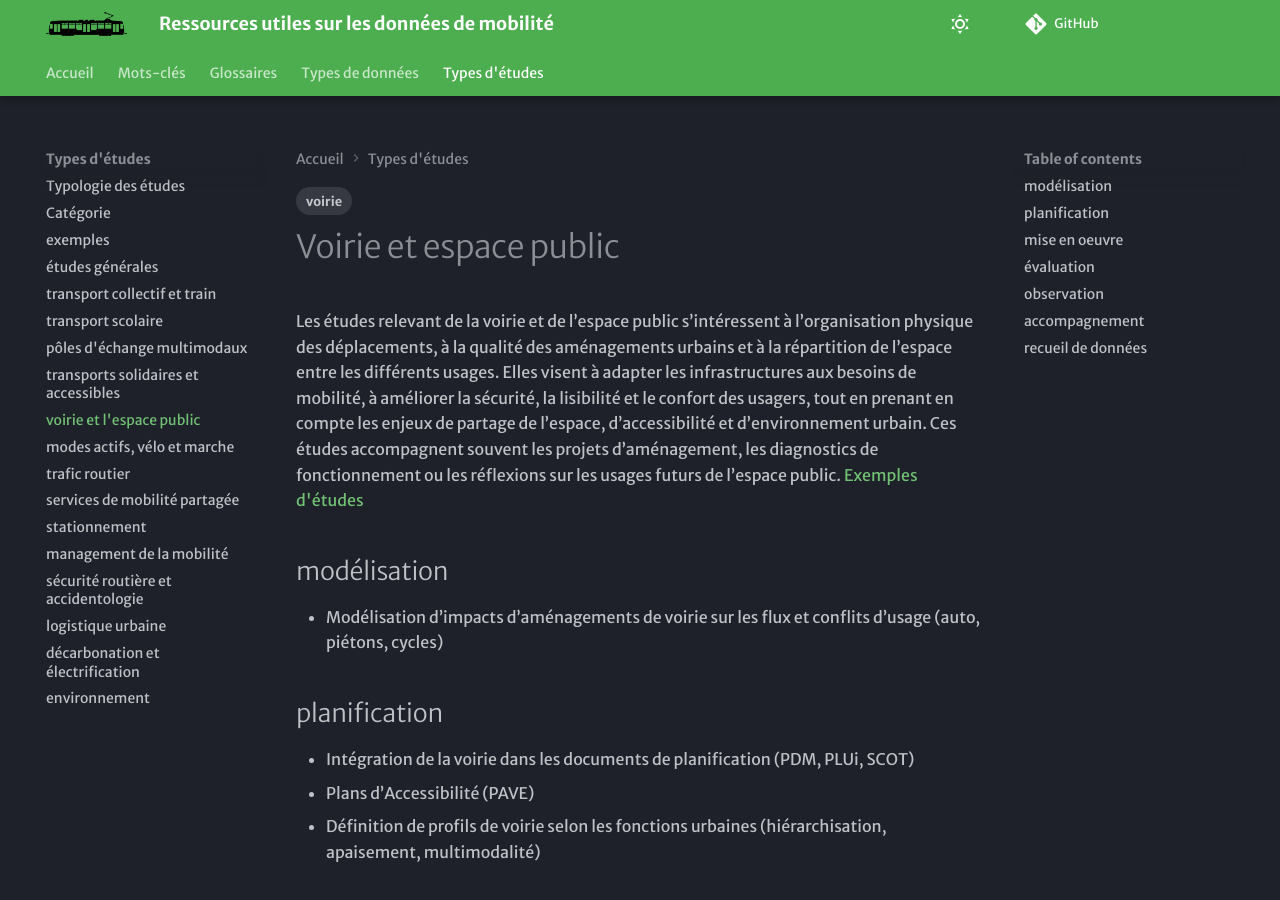
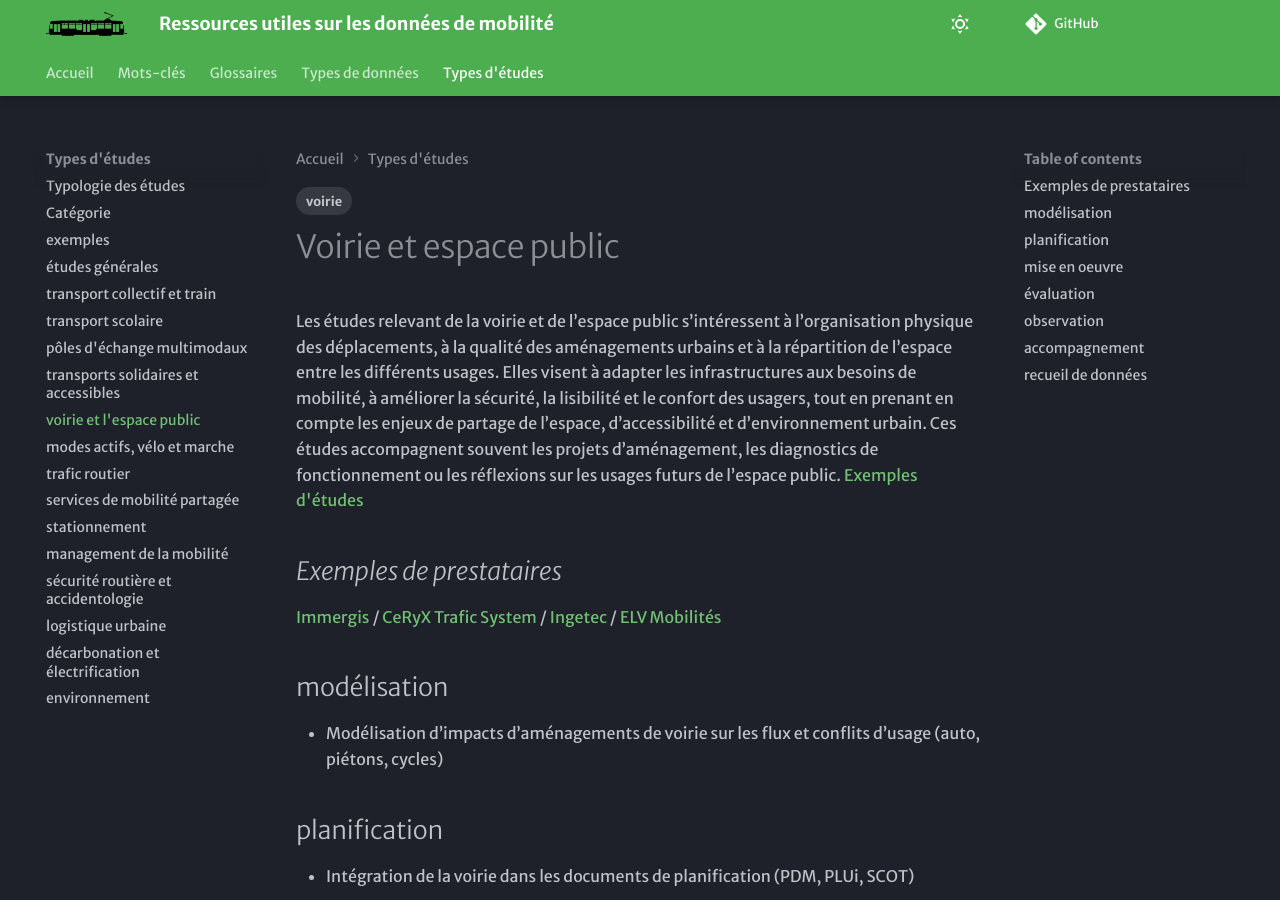
Before and after one commit to xdurang/mobscidat, an MkDocs documentation site: the page built from docs/type_etudes/TE_voirie.md, in a window 1280 px wide and 900 px high. Built offline with MkDocs 1.6.1 and Material for MkDocs 9.7.7, drawn with Linux system fonts in a browser that asks for light colours; some web fonts are replaced; comment, search, counter and statistics services are not loaded.

Commit message:
Update TE_voirie.md

```diff
--- a/docs/type_etudes/TE_voirie.md
+++ b/docs/type_etudes/TE_voirie.md
@@ -7,6 +7,9 @@ tags:
 # Voirie et espace public
 Les études relevant de la voirie et de l’espace public s’intéressent à l’organisation physique des déplacements, à la qualité des aménagements urbains et à la répartition de l’espace entre les différents usages. Elles visent à adapter les infrastructures aux besoins de mobilité, à améliorer la sécurité, la lisibilité et le confort des usagers, tout en prenant en compte les enjeux de partage de l’espace, d’accessibilité et d’environnement urbain. Ces études accompagnent souvent les projets d’aménagement, les diagnostics de fonctionnement ou les réflexions sur les usages futurs de l’espace public.
 [Exemples d'études](https://documentsmarches.francemobilites.fr/Search/?sort=score&sortOrder=desc&highlight=true&facet=true&r=1&f_type=DOCUMENT&f_property.FMCode.PublicContractClass.natureOfPrestations_string=Etude%20service&l_property.FMCode.PublicContractClass.natureOfPrestations_string=30&l_property.FMCode.PublicContractClass.metierIndex_string=20&text=voirie&f_property.FMCode.PublicContractClass.metierIndex_string=Voirie&f_property.FMCode.PublicContractClass.metierIndex_string=Circulation%20douce&f_property.Documents.Code.DocumentsClass.thematic_string=Am%C3%A9nagement%20de%20l%27espace%20public%20et%20modes%20actifs)
+## _Exemples de prestataires_
+[Immergis](https://immergis.fr/) / [CeRyX Trafic System](https://ceryx-ts.net/) / [Ingetec](https://www.ingetec.fr/mobilite/) / [ELV Mobilités](https://www.elvmobilites.com/domaines)
+
 ## modélisation
 - Modélisation d’impacts d’aménagements de voirie sur les flux et conflits d’usage (auto, piétons, cycles)
 
```
